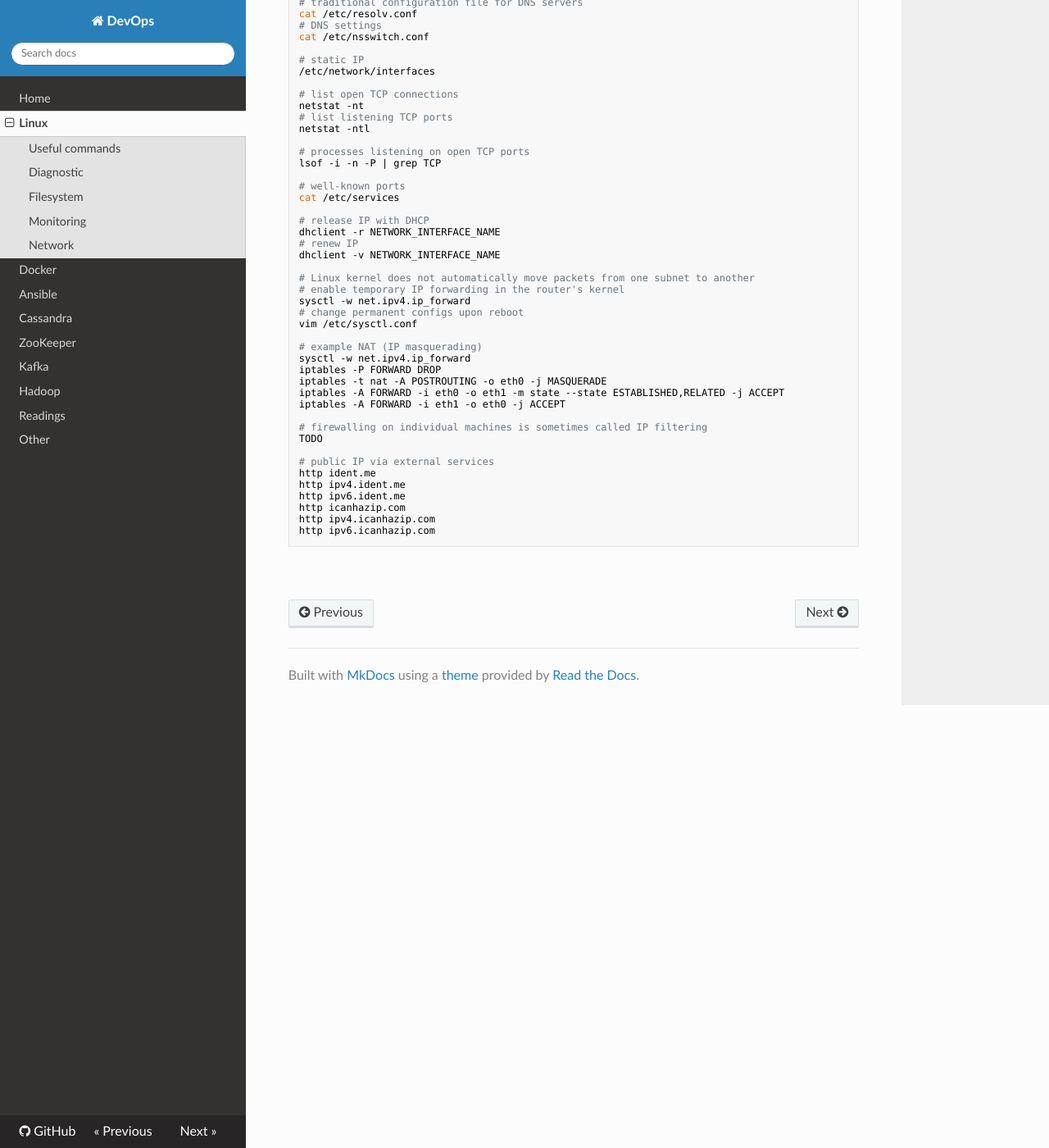
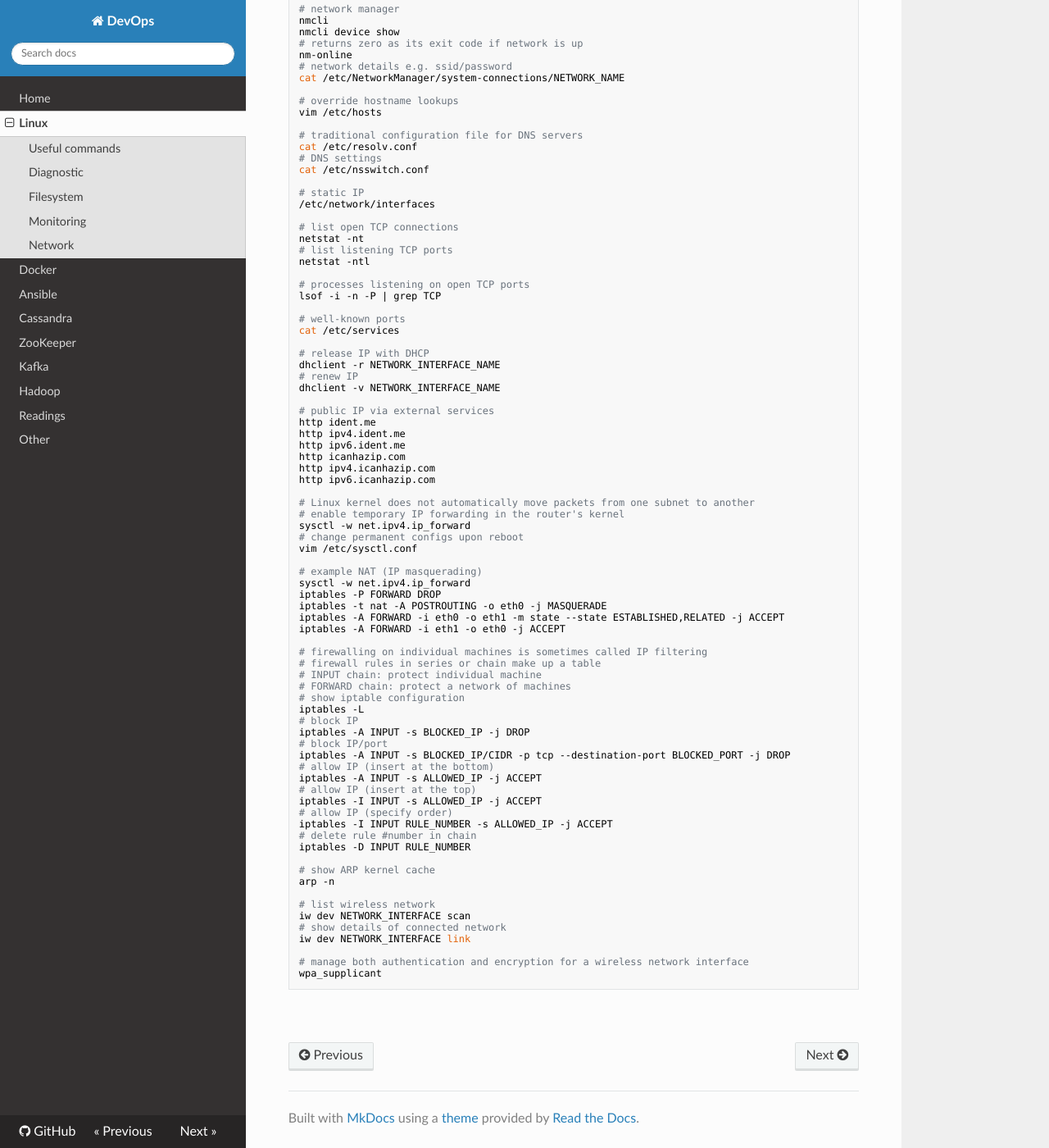
Before and after one commit to niqdev/devops, an MkDocs documentation site: the page built from docs/linux.md, in a window 1280 px wide and 1400 px high, scrolled down 3721 px. Shown: the whole window at 82% size. Built offline with MkDocs 1.6.1, drawn with Linux system fonts in a browser that asks for light colours; nearby versions of some CDN libraries; old or Windows-style settings are respelled for this version of MkDocs; some of the changed text lies outside the part shown.

Commit message:
doc: update linux network

````diff
--- a/docs/linux.md
+++ b/docs/linux.md
@@ -203,15 +203,23 @@ pidstat -p PID 1
 
 ### Network
 
-Links
+Useful links
 
 * [Subnetting](https://gist.github.com/niqdev/1ab727c3c01de2993cad070c04ba8b47)
 * [OpenWrt](https://openwrt.org)
 * [BusyBox](https://www.busybox.net)
+* [Netfilter](https://en.wikipedia.org/wiki/Netfilter)
+* [Iptables Essentials](https://www.digitalocean.com/community/tutorials/iptables-essentials-common-firewall-rules-and-commands)
+* [iptables vs nftables](https://unixia.wordpress.com/2015/12/16/iptables-vs-nftables)
+* [Shorewall](http://www.shorewall.net)
+* [tshark](https://hackertarget.com/tshark-tutorial-and-filter-examples)
 
 ```bash
 # active network interfaces
 ifconfig
+# enable/disable network interface
+ifconfig NETWORK_INTERFACE up
+ifconfig NETWORK_INTERFACE down
 
 # show routing table
 # Destination: network prefix e.g. 0.0.0.0/0 matches every address (default route)
@@ -266,6 +274,14 @@ dhclient -r NETWORK_INTERFACE_NAME
 # renew IP
 dhclient -v NETWORK_INTERFACE_NAME
 
+# public IP via external services
+http ident.me
+http ipv4.ident.me
+http ipv6.ident.me
+http icanhazip.com
+http ipv4.icanhazip.com
+http ipv6.icanhazip.com
+
 # Linux kernel does not automatically move packets from one subnet to another
 # enable temporary IP forwarding in the router's kernel
 sysctl -w net.ipv4.ip_forward
@@ -280,15 +296,34 @@ iptables -A FORWARD -i eth0 -o eth1 -m state --state ESTABLISHED,RELATED -j ACCE
 iptables -A FORWARD -i eth1 -o eth0 -j ACCEPT
 
 # firewalling on individual machines is sometimes called IP filtering
-TODO
+# firewall rules in series or chain make up a table
+# INPUT chain: protect individual machine
+# FORWARD chain: protect a network of machines
+# show iptable configuration
+iptables -L
+# block IP
+iptables -A INPUT -s BLOCKED_IP -j DROP
+# block IP/port
+iptables -A INPUT -s BLOCKED_IP/CIDR -p tcp --destination-port BLOCKED_PORT -j DROP
+# allow IP (insert at the bottom)
+iptables -A INPUT -s ALLOWED_IP -j ACCEPT
+# allow IP (insert at the top)
+iptables -I INPUT -s ALLOWED_IP -j ACCEPT
+# allow IP (specify order)
+iptables -I INPUT RULE_NUMBER -s ALLOWED_IP -j ACCEPT
+# delete rule #number in chain
+iptables -D INPUT RULE_NUMBER
 
-# public IP via external services
-http ident.me
-http ipv4.ident.me
-http ipv6.ident.me
-http icanhazip.com
-http ipv4.icanhazip.com
-http ipv6.icanhazip.com
+# show ARP kernel cache
+arp -n
+
+# list wireless network
+iw dev NETWORK_INTERFACE scan
+# show details of connected network
+iw dev NETWORK_INTERFACE link
+
+# manage both authentication and encryption for a wireless network interface
+wpa_supplicant
 ```
 
 <br>
````
